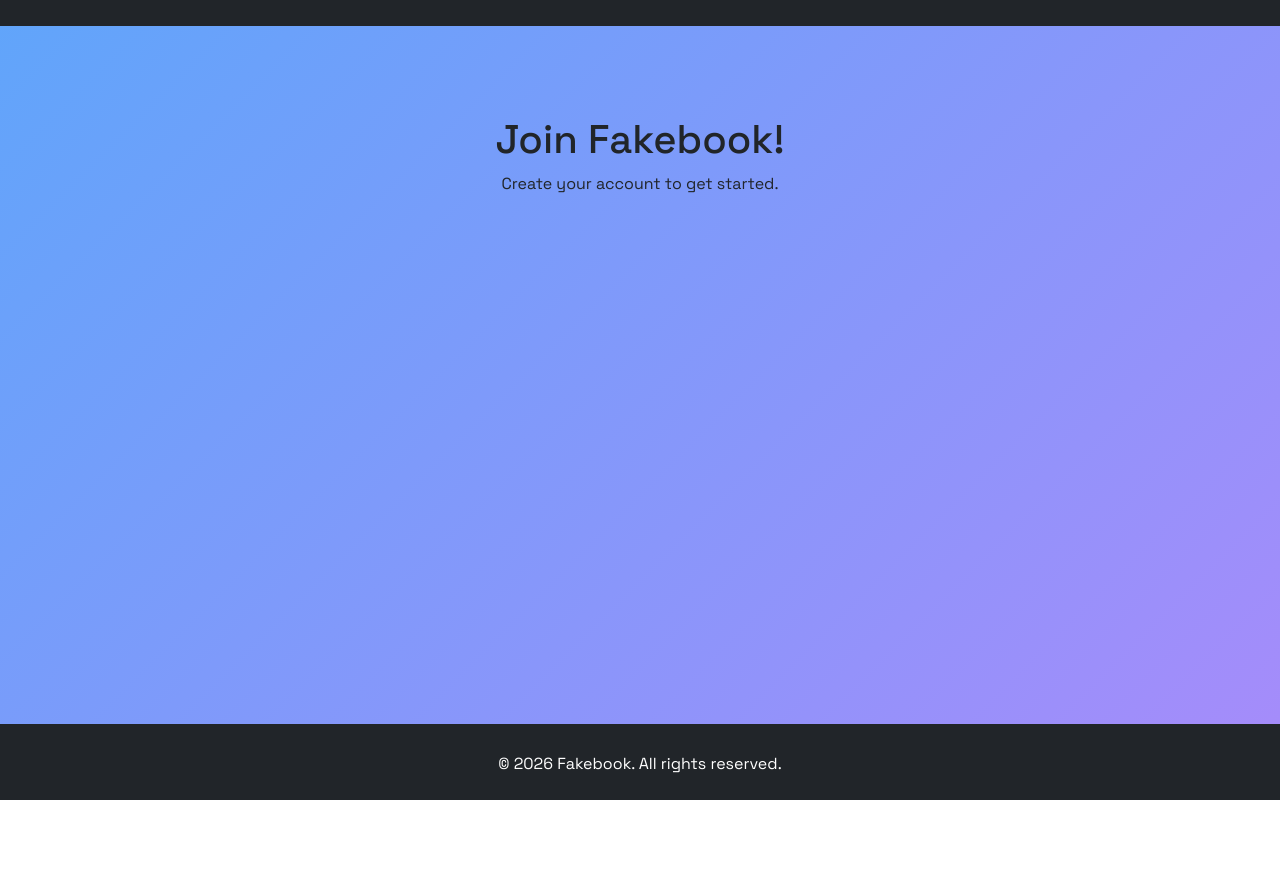
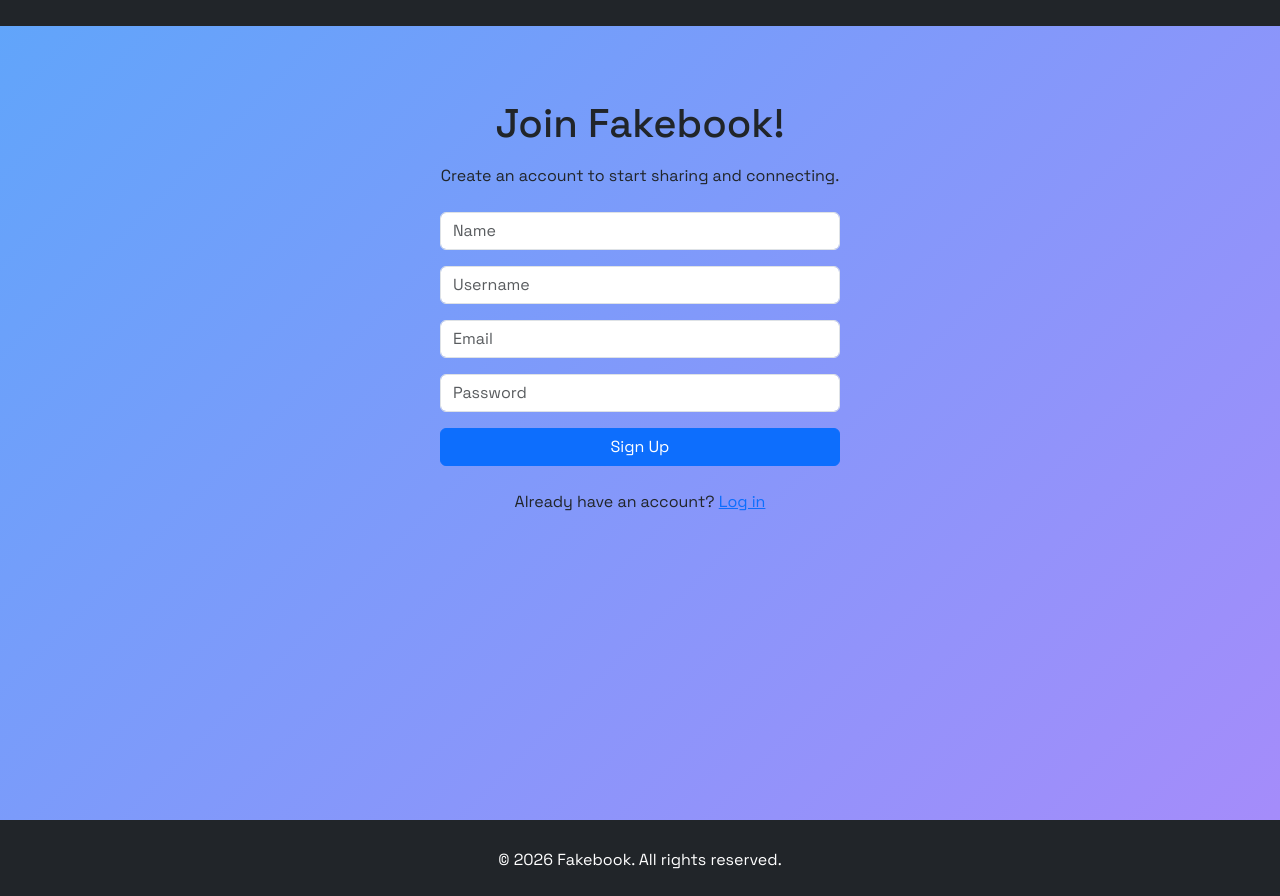
Before and after one commit to johnbords/learn-front-end, a React (Vite) app in the folder fakebook-frontend/: page /signup in a window 1280 px wide. Before the commit the page ends 800 px from the top, so only its background shows below. Built offline with nearby package versions, Linux system fonts and the light colour scheme.

Commit message:
Implement login and signup functionality with error handling and navigation

```diff
--- a/fakebook-frontend/src/Login.jsx
+++ b/fakebook-frontend/src/Login.jsx
@@ -1,24 +1,54 @@
-import { useState } from 'react';
-import { Link } from 'react-router-dom';
+import { useState } from "react";
+import { Link, useNavigate } from "react-router-dom";
 
 function Login() {
-    const [email, setEmail] = useState('');
-    const [password, setPassword] = useState('');
+  const navigate = useNavigate();
 
-    function handleSubmit(event) {
+  const [email, setEmail] = useState("");
+  const [password, setPassword] = useState("");
+  const [error, setError] = useState("");
+
+  async function handleSubmit(event) {
     event.preventDefault();
-        // DELETE THIS BEFORE DEPLOYING
-        console.log('Login: ', email, password);
+    setError("");
+
+    try {
+      const response = await fetch("http://localhost:3000/auth/login", {
+        method: "POST",
+        headers: {
+          "Content-Type": "application/json",
+        },
+        body: JSON.stringify({
+          email,
+          password,
+        }),
+      });
+
+      const data = await response.json();
+
+      if (!response.ok) {
+        throw new Error(data.error || "Login failed");
+      }
+
+      localStorage.setItem("token", data.token);
+      navigate("/");
+    } catch (err) {
+      setError(err.message);
+    }
   }
 
   return (
     <main className="container" style={{ paddingTop: "100px" }}>
       <div className="row justify-content-center">
         <div className="col-11 col-sm-8 col-md-6 col-lg-4">
-                    <h1 className="text-center mb-4">Welcome to Fakebook!</h1>
-                    <p className="login-subtitle">
+          <h1 className="text-center mb-3">Welcome to Fakebook!</h1>
+
+          <p className="text-center mb-4">
             Log in or sign up to continue.
           </p>
+
+          {error && <div className="alert alert-danger">{error}</div>}
+
           <form onSubmit={handleSubmit}>
             <input
               className="form-control mb-3"
@@ -26,6 +56,7 @@ function Login() {
               placeholder="Email"
               value={email}
               onChange={(event) => setEmail(event.target.value)}
+              required
             />
 
             <input
@@ -34,6 +65,7 @@ function Login() {
               placeholder="Password"
               value={password}
               onChange={(event) => setPassword(event.target.value)}
+              required
             />
 
             <button className="btn btn-primary w-100" type="submit">
--- a/fakebook-frontend/src/Signup.jsx
+++ b/fakebook-frontend/src/Signup.jsx
@@ -1,11 +1,140 @@
+import { useState } from "react";
+import { Link, useNavigate } from "react-router-dom";
 
-function Signup()  {
-    return(
-        <div className="pt-5 mt-5 text-center">
-            <h1>Join Fakebook!</h1>
-            <p>Create your account to get started.</p>
-        </div>
-    );
+function Signup() {
+  const navigate = useNavigate();
+
+  const [name, setName] = useState("");
+  const [username, setUsername] = useState("");
+  const [email, setEmail] = useState("");
+  const [password, setPassword] = useState("");
+
+  const [error, setError] = useState("");
+  const [success, setSuccess] = useState("");
+
+  async function handleSubmit(e) {
+    e.preventDefault();
+
+    setError("");
+    setSuccess("");
+
+    try {
+      const response = await fetch(
+        "http://localhost:3000/auth/signup",
+        {
+          method: "POST",
+          headers: {
+            "Content-Type": "application/json",
+          },
+          body: JSON.stringify({
+            name,
+            username,
+            email,
+            password,
+          }),
+        }
+      );
+
+      const data = await response.json();
+
+      if (!response.ok) {
+        throw new Error(data.error || "Signup failed");
+      }
+
+      setSuccess("Account created successfully!");
+
+      setTimeout(() => {
+        navigate("/login");
+      }, 1500);
+
+    } catch (err) {
+      setError(err.message);
+    }
+  }
+
+  return (
+    <main className="container d-flex justify-content-center align-items-center min-vh-100">
+      <div style={{ width: "100%", maxWidth: "400px", minHeight: "80vh" }}>
+        <h1 className="text-center mb-3">
+          Join Fakebook!
+        </h1>
+
+        <p className="text-center mb-4">
+          Create an account to start sharing and connecting.
+        </p>
+
+        {error && (
+          <div className="alert alert-danger">
+            {error}
+          </div>
+        )}
+
+        {success && (
+          <div className="alert alert-success">
+            {success}
+          </div>
+        )}
+
+        <form onSubmit={handleSubmit}>
+          <div className="mb-3">
+            <input
+              type="text"
+              className="form-control"
+              placeholder="Name"
+              value={name}
+              onChange={(e) => setName(e.target.value)}
+              required
+            />
+          </div>
+
+          <div className="mb-3">
+            <input
+              type="text"
+              className="form-control"
+              placeholder="Username"
+              value={username}
+              onChange={(e) => setUsername(e.target.value)}
+              required
+            />
+          </div>
+
+          <div className="mb-3">
+            <input
+              type="email"
+              className="form-control"
+              placeholder="Email"
+              value={email}
+              onChange={(e) => setEmail(e.target.value)}
+              required
+            />
+          </div>
+
+          <div className="mb-3">
+            <input
+              type="password"
+              className="form-control"
+              placeholder="Password"
+              value={password}
+              onChange={(e) => setPassword(e.target.value)}
+              required
+            />
+          </div>
+
+          <button
+            type="submit"
+            className="btn btn-primary w-100"
+          >
+            Sign Up
+          </button>
+        </form>
+
+        <p className="text-center mt-4">
+          Already have an account?{" "}
+          <Link to="/login">Log in</Link>
+        </p>
+      </div>
+    </main>
+  );
 }
 
 export default Signup;
```
Lines whose indentation alone changed are shown as unchanged.
